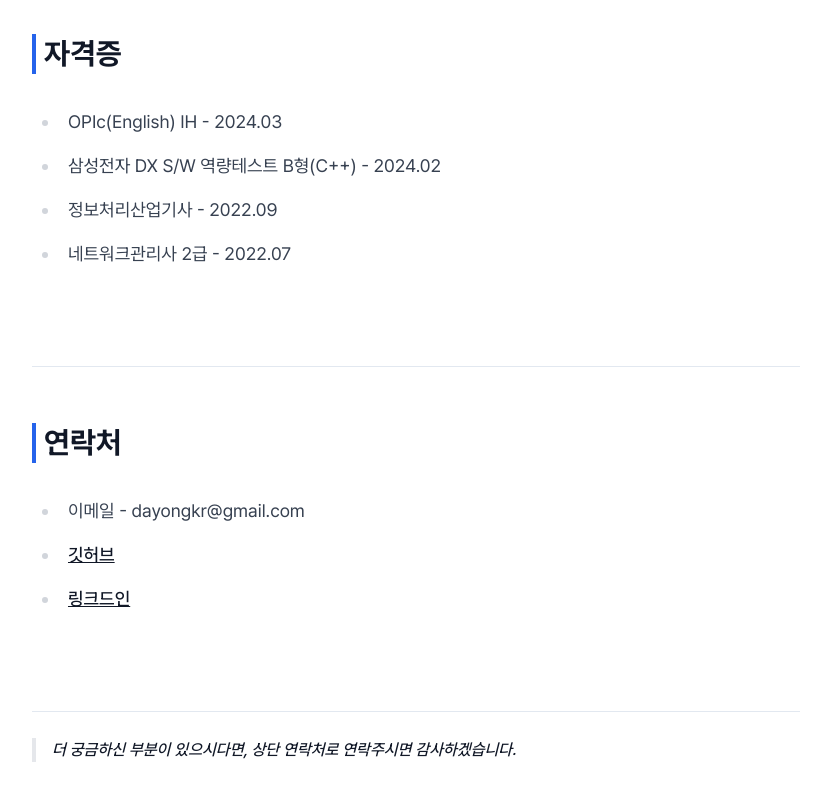
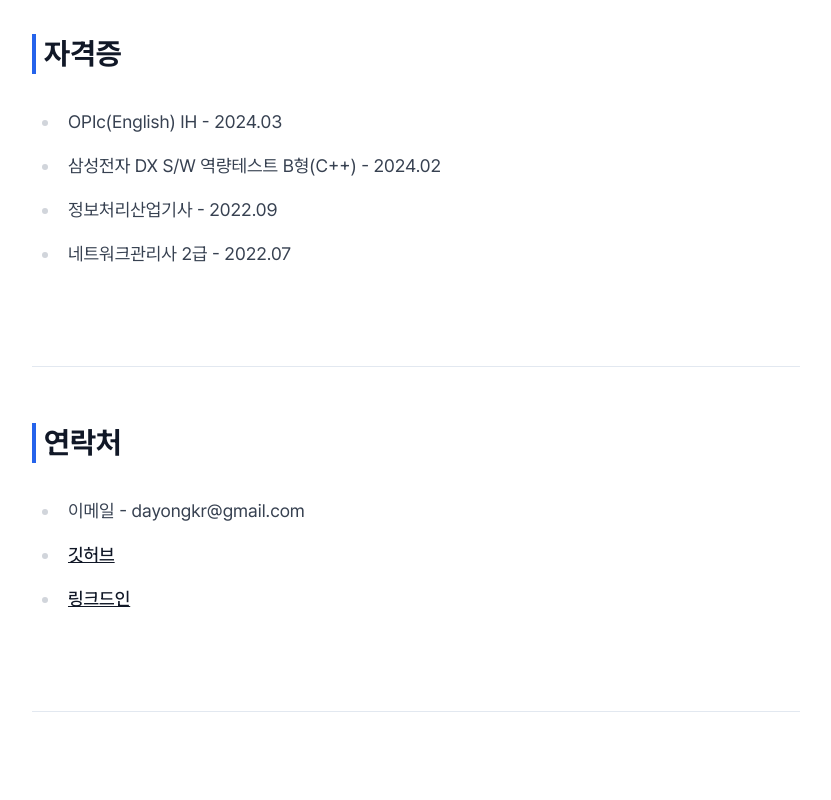
Before and after one commit to dayongkr/resume, a Next.js app: page / in a window 1280 px wide. Shown: the part 6328-7128 px from the top of the page, without its empty margins (224-1055 px from the left). After the commit the page ends 7104 px from the top, so only its background shows below. Built offline with nearby package versions, Linux system fonts and the light colour scheme.

Commit message:
fix(layout): remove footer

```diff
--- a/src/app/page.tsx
+++ b/src/app/page.tsx
@@ -18,9 +18,6 @@ export default function Home() {
       <AwardSection />
       <CertificationSection />
       <ContactSection />
-      <blockquote className="text-base">
-        더 궁금하신 부분이 있으시다면, 상단 연락처로 연락주시면 감사하겠습니다.
-      </blockquote>
     </main>
   );
 }
```
